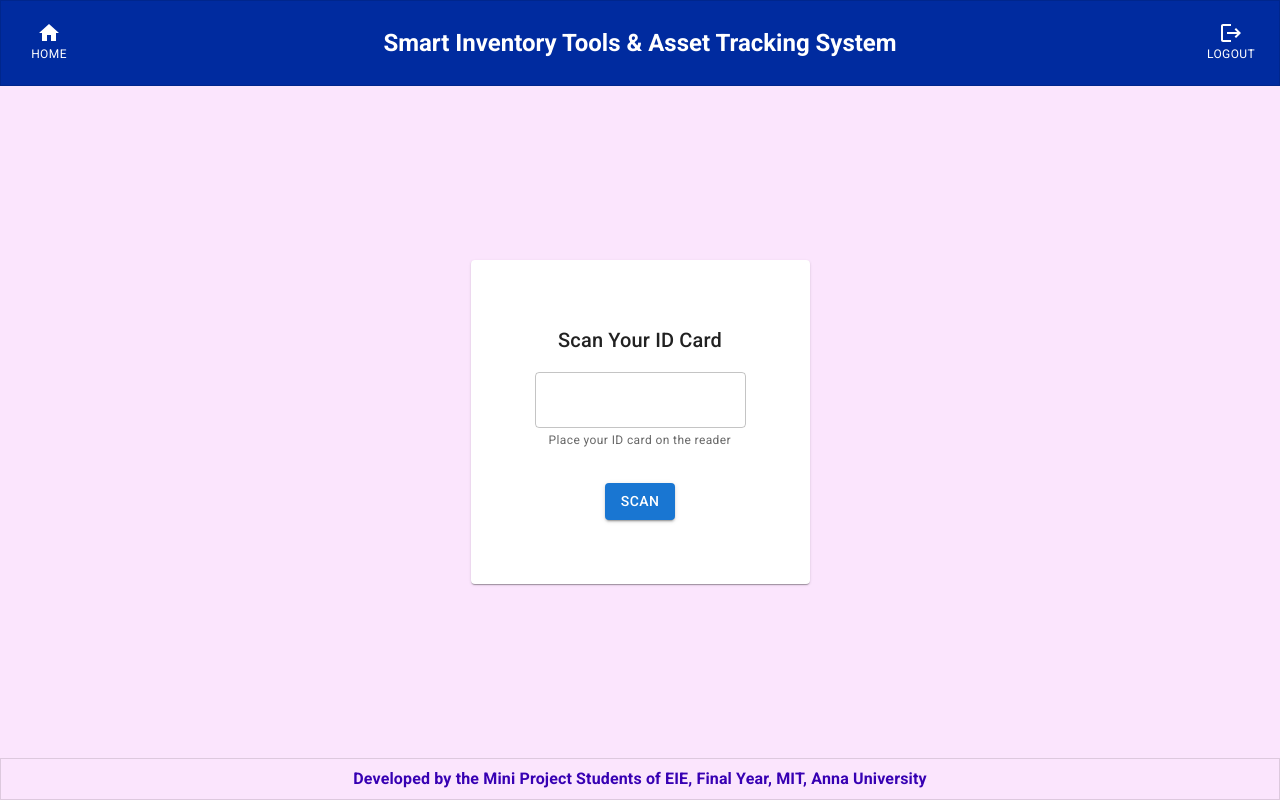
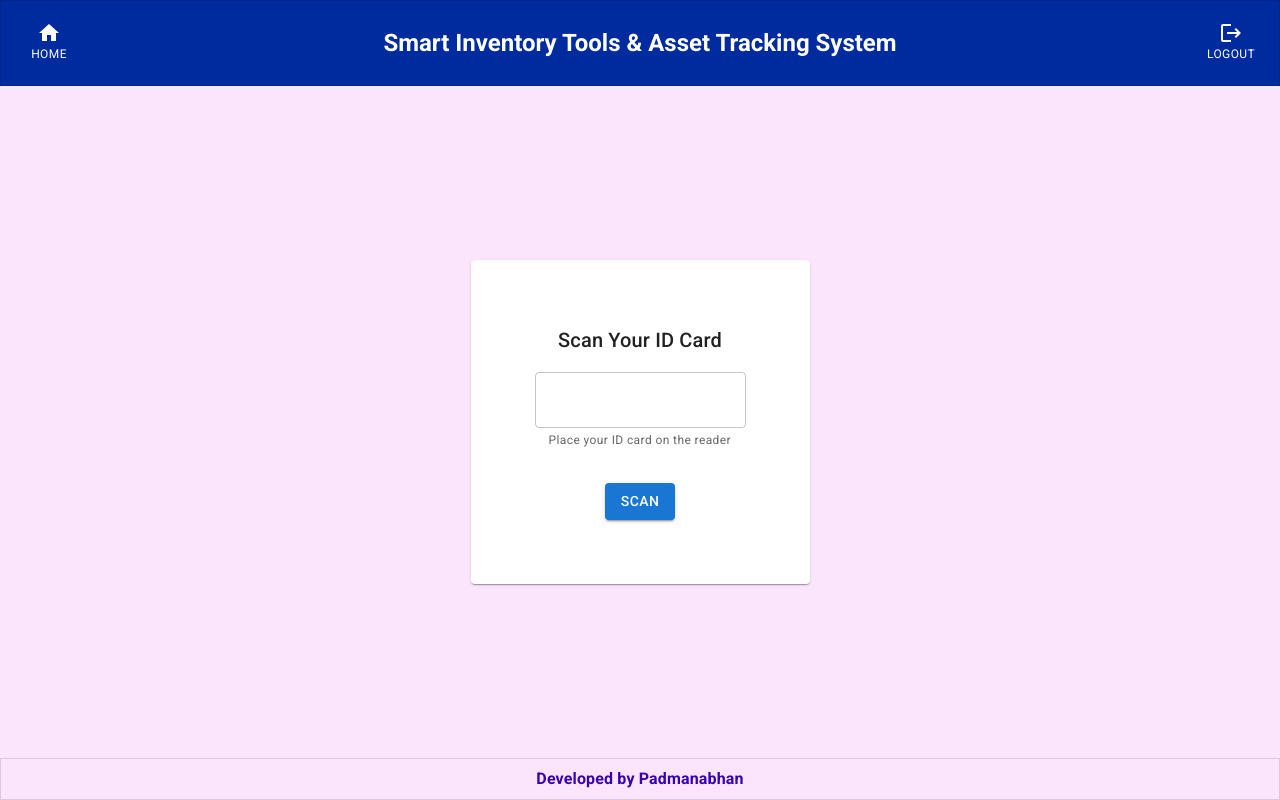
Before and after one commit to pdmnhn/frontend-for-smart-tools-management, a React (Create React App) app: page / in a window 1280 px wide. Built offline with nearby package versions, Linux system fonts and the light colour scheme.

Commit message:
Update App.tsx

```diff
--- a/src/App.tsx
+++ b/src/App.tsx
@@ -178,8 +178,7 @@ const App = () => {
             variant="body1"
             sx={{ color: "#3700B3", fontWeight: "bold" }}
           >
-            Developed by the Mini Project Students of EIE, Final Year, MIT, Anna
-            University
+            Developed by Padmanabhan
           </Typography>
         </Paper>
       </Box>
```
